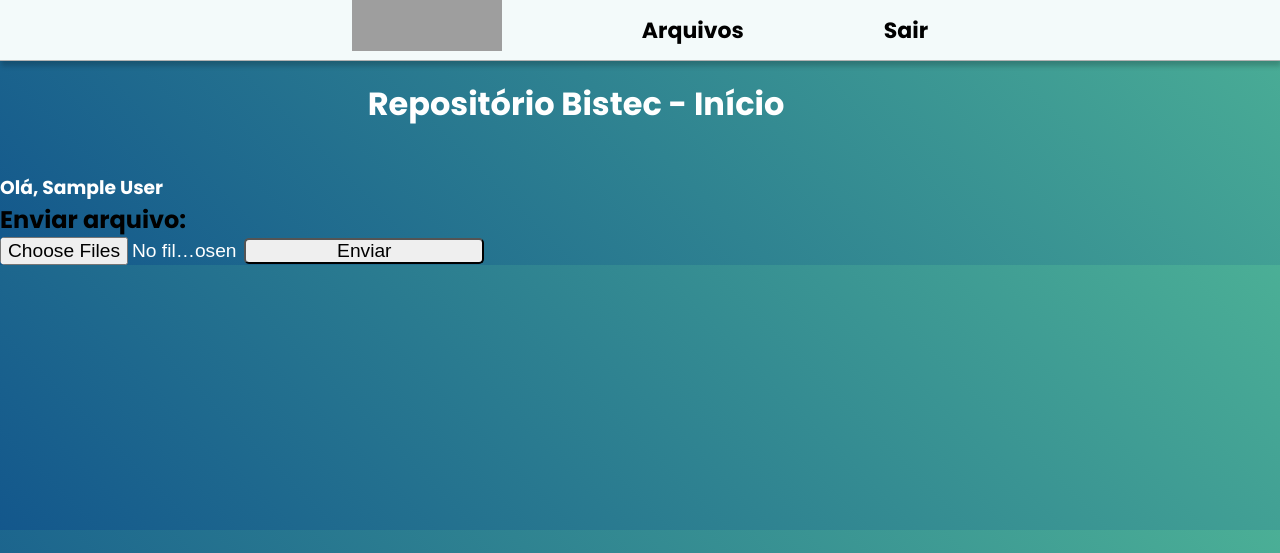
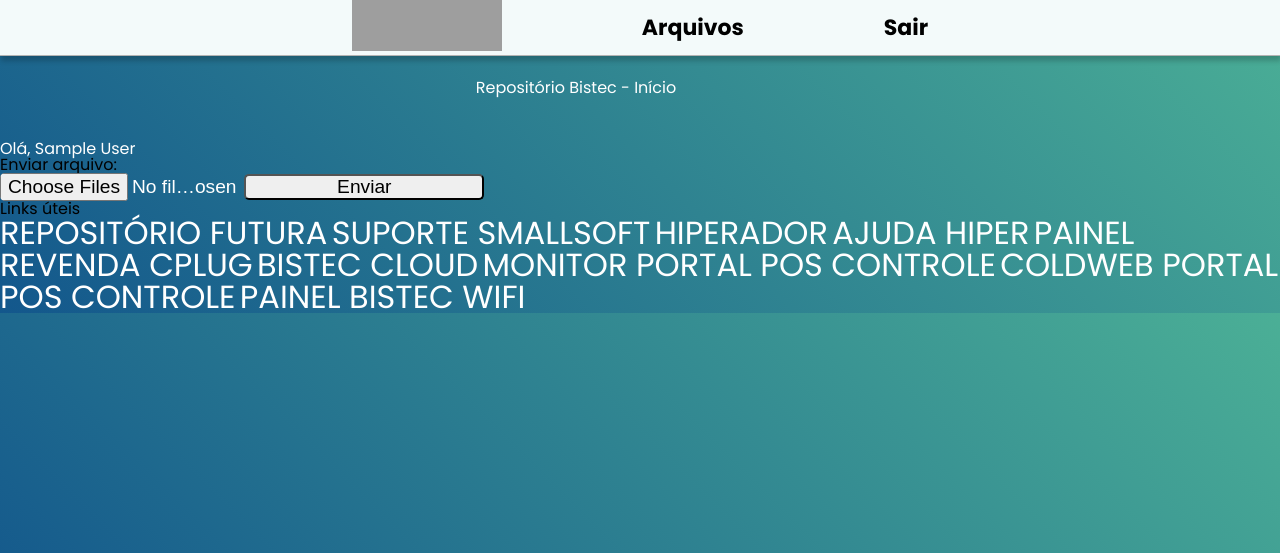
Before and after one commit to pesantanafraga/PrjGerenciadorArquivos, a PHP site: page /painel.php in a window 1280 px wide. Shown: the top 553 px of the page. Run offline with PHP 8.4, Linux system fonts and the light colour scheme; the visitor is signed in with stand-in values (Sample User, id 1); some libraries are stand-ins or nearby versions; grey boxes are pictures that could not be loaded.

Commit message:
adicionando links uteis e alterando para a nova pasta raiz do gerenciador de arquivos

```diff
--- a/css/reset.css
+++ b/css/reset.css
@@ -0,0 +1,43 @@
+html, body, div, span, applet, object, iframe,
+h1, h2, h3, h4, h5, h6, p, blockquote, pre,
+a, abbr, acronym, address, big, cite, code,
+del, dfn, em, img, ins, kbd, q, s, samp,
+small, strike, strong, sub, sup, tt, var,
+b, u, i, center,
+dl, dt, dd, ol, ul, li,
+fieldset, form, label, legend,
+table, caption, tbody, tfoot, thead, tr, th, td,
+article, aside, canvas, details, embed,
+figure, figcaption, footer, header, hgroup,
+menu, nav, output, ruby, section, summary,
+time, mark, audio, video {
+	margin: 0;
+	padding: 0;
+	border: 0;
+	font-size: 100%;
+	font: inherit;
+	vertical-align: baseline;
+}
+/* HTML5 display-role reset for older browsers */
+article, aside, details, figcaption, figure,
+footer, header, hgroup, menu, nav, section {
+	display: block;
+}
+body {
+	line-height: 1;
+}
+ol, ul {
+	list-style: none;
+}
+blockquote, q {
+	quotes: none;
+}
+blockquote:before, blockquote:after,
+q:before, q:after {
+	content: '';
+	content: none;
+}
+table {
+	border-collapse: collapse;
+	border-spacing: 0;
+}
--- a/ftpCredenciais.php
+++ b/ftpCredenciais.php
@@ -2,7 +2,7 @@
 
 // Configuração de conexão FTP
 $ftp_server = "ftp.bistec.com.pt";
-$ftp_user = "web@bistec.com.pt";
+$ftp_user = "web@repositorio.bistec.com.pt";
 $ftp_pass = "@bart7931";
 $conn_id = ftp_connect($ftp_server);
 ftp_login($conn_id, $ftp_user, $ftp_pass);
--- a/painel.php
+++ b/painel.php
@@ -25,5 +25,20 @@ include('protect.php');
             <input type="submit" value="Enviar" name="submit">
         </form>
     </div>
+    <div class="containerutilidades">
+        <h3>Links úteis</h3>
+        <nav>
+            <a href="http://repositorio.futurasistemas.com.br/">REPOSITÓRIO FUTURA</a>
+            <a href="https://revendas.smallsoft.com.br/login">SUPORTE SMALLSOFT</a>
+            <a href="https://portal.hiper.com.br/#/">HIPERADOR</a>
+            <a href="https://ajuda.hiper.com.br/hc/pt-br">AJUDA HIPER</a>
+            <a href="http://parceiros.cplug.com.br/">PAINEL REVENDA CPLUG</a>
+            <a href="https://bistec.backupmanager.info/login">BISTEC CLOUD</a>
+            <a href="eformsnfce.e-datacenter.nddigi...2%2000%3A00%3A00&StoreId=0">MONITOR PORTAL POS CONTROLE</a>
+            <a href="eformsnfce.e-datacenter.nddigi...eColdweb/ProcessDocument/Index">COLDWEB PORTAL POS CONTROLE</a>
+            <a href="painel.hotspotsocial.xyz">PAINEL BISTEC WIFI</a>
+        </nav>
+    </div>
+
 </body>
 </html>
--- a/upload.php
+++ b/upload.php
@@ -11,7 +11,7 @@ if(isset($_POST['submit'])){
     if (ftp_put($conn_id, $target_file, $_FILES["fileToUpload"]["tmp_name"], FTP_BINARY)) {
         echo "<script>alert('Arquivos enviados com sucesso!');</script>";
     } else {
-        echo "Ocorreu um erro ao enviar o arquivo.";
+        echo "<script>alert('Ocorreu um erro ao enviar o arquivo!');</script>";
     }
 }
 
```
